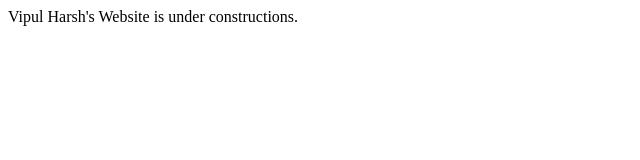
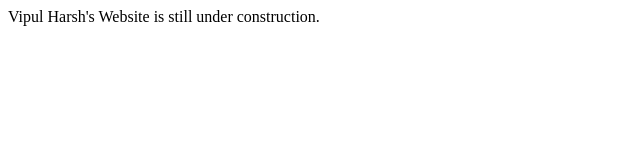
Before and after one commit to vipulharsh/vipulharsh.github.io, a plain HTML site: page index.html in a window 1280 px wide. Shown: the full height of the page, 0-640 px from the left. Drawn offline with Linux system fonts and the light colour scheme.

Commit message:
Update index.html

```diff
--- a/index.html
+++ b/index.html
@@ -2,7 +2,7 @@
 <body>
 
 <p>
-Vipul Harsh's Website is under constructions.
+Vipul Harsh's Website is still under construction.
 </p>
 
 </body>
```
